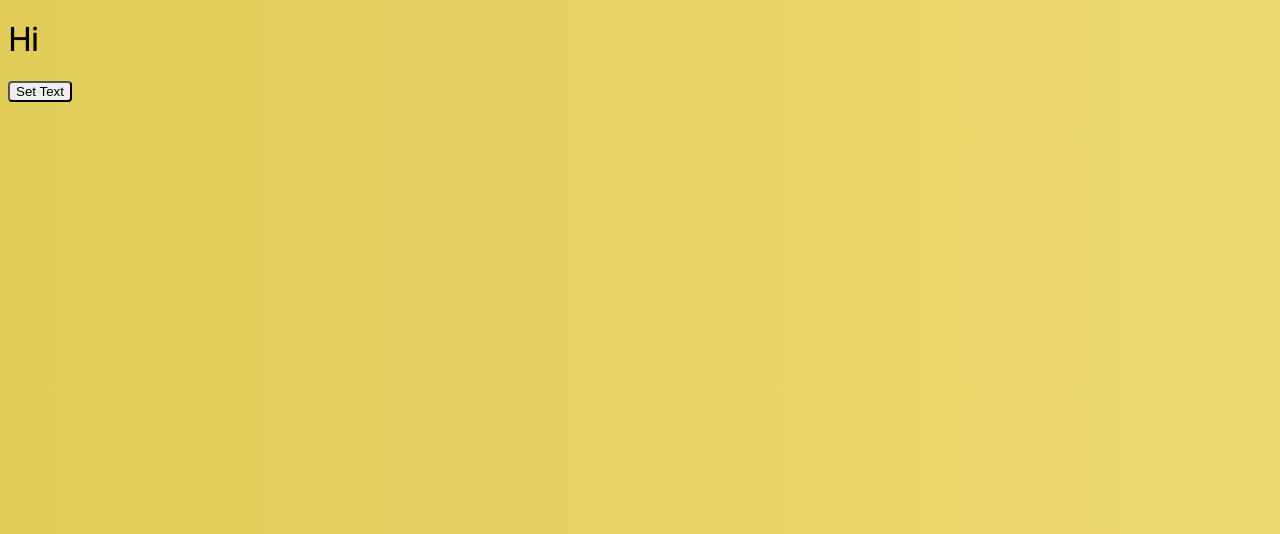
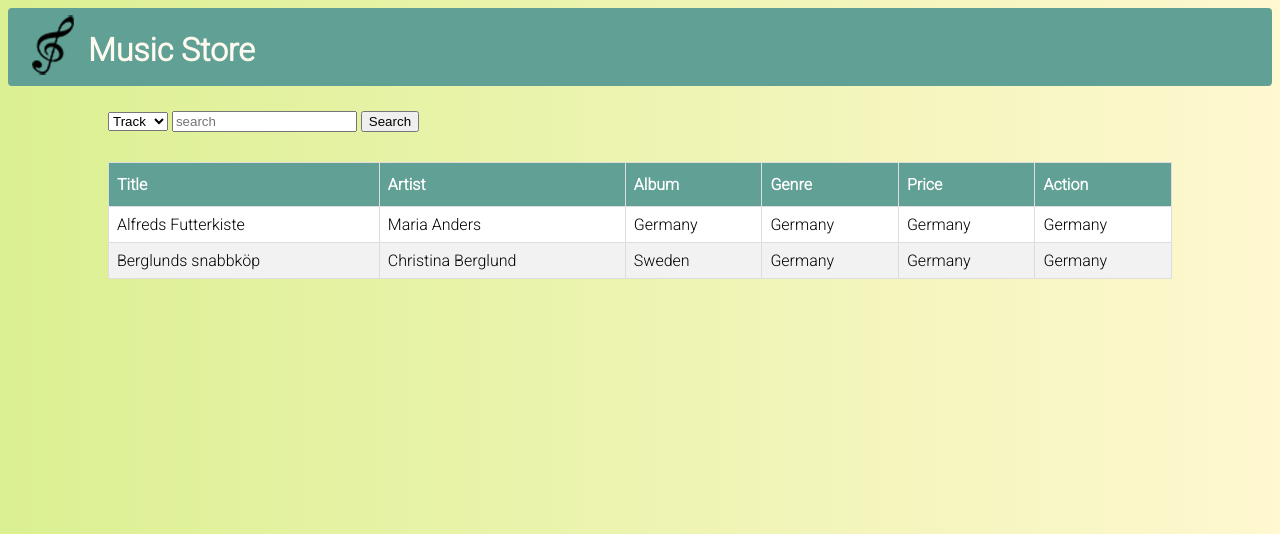
Before and after one commit to ChristianBjork/music_sales_application, a PHP site: page / in a window 1280 px wide. Shown: the top 534 px of the page. Run offline with PHP 8.4, Linux system fonts and the light colour scheme.

Commit message:
reading tracks

```diff
--- a/css/styles.css
+++ b/css/styles.css
@@ -1,8 +1,58 @@
 @import url(https://fonts.googleapis.com/css?family=Roboto:300);
 
 * {
+  margin-bottom: 15px;
+}
+
+body {
+  background: #dbf092; /* fallback for old browsers */
+  background: -webkit-linear-gradient(right, #fff8d0, #dbf092);
+  background: -moz-linear-gradient(right, #fff8d0, #dbf092);
+  background: -o-linear-gradient(right, #fff8d0, #dbf092);
+  background: linear-gradient(to left, #fff8d0, #dbf092);
+  font-family: "Roboto", sans-serif;
+  -webkit-font-smoothing: antialiased;
+  -moz-osx-font-smoothing: grayscale;
+}
+
+header {
+  padding: 2px 2px 2px 10px;
+  color: floralwhite;
+  background-color: #61a095;
   border-radius: 4px;
+  margin-bottom: 25px;
+
 }
+
+main {
+  margin: 0px 100px;
+}
+
+#notes-logo {
+  float: left;
+}
+
+#music-info-table {
+  border-collapse: collapse;
+  width: 100%;
+}
+
+#music-info-table td, #music-info-table th {
+  border: 1px solid #ddd;
+  padding: 8px;
+}
+
+#music-info-table tr:nth-child(odd) { background-color: white; }
+#music-info-table tr:nth-child(even) { background-color: #f2f2f2; }
+#music-info-table tr:hover {background-color: #ddd;}
+#music-info-table th {
+  padding-top: 12px;
+  padding-bottom: 12px;
+  text-align: left;
+  color: white;
+  background-color: #61a095;
+}
+
 
 .login-box {
   width: 360px;
@@ -17,6 +67,7 @@
   margin: 0 auto 100px;
   padding: 45px;
   text-align: center;
+  border-radius: 4px;
   box-shadow: 0 0 20px 0 rgba(0, 0, 0, 0.2), 0 5px 5px 0 rgba(0, 0, 0, 0.24);
 }
 .form input {
@@ -29,6 +80,7 @@
   padding: 10px;
   box-sizing: border-box;
   font-size: 14px;
+  border-radius: 4px;
 }
 .form button {
   font-family: "Roboto", sans-serif;
@@ -44,6 +96,7 @@
   -webkit-transition: all 0.3 ease;
   transition: all 0.3 ease;
   cursor: pointer;
+  border-radius: 4px;
 }
 .form button:hover,
 .form button:active,
@@ -62,7 +115,7 @@
 .form .register-form {
   display: none;
 }
-.container {
+/* .container {
   position: relative;
   z-index: 1;
   max-width: 300px;
@@ -95,14 +148,4 @@
 }
 .container .info span .fa {
   color: #ef3b3a;
-}
-body {
-  background: #ebd974; /* fallback for old browsers */
-  background: -webkit-linear-gradient(right, #ebd974, #e2cd58);
-  background: -moz-linear-gradient(right, #ebd974, #e2cd58);
-  background: -o-linear-gradient(right, #ebd974, #e2cd58);
-  background: linear-gradient(to left, #ebd974, #e2cd58);
-  font-family: "Roboto", sans-serif;
-  -webkit-font-smoothing: antialiased;
-  -moz-osx-font-smoothing: grayscale;
-}
+} */
--- a/index.php
+++ b/index.php
@@ -3,24 +3,65 @@
 
 <head>
     <script type="text/javascript" src="js/jquery-3.5.1.js"></script>
+    <script type="text/javascript" src="js/functions.js"></script>
     <script type="text/javascript" src="js/script.js"></script>
     <meta charset="UTF-8">
     <meta name="viewport" content="width=device-width, initial-scale=1.0">
-    <title>TrackStore</title>
+    <title>Music Store</title>
     <link rel="stylesheet" href="css/styles.css">
     </style>
 </head>
 
 <body>
-    <h1 id="txtTitle">Hi</h1>
-    <h2 id="txtID"></h2>
 
-    <button id="btn1">Set Text</button>
-    <br><br>
-    <?php
-    //include('api/api.php');
-    // require_once('model/handler_db/db_connection.php');
-    ?>
+    <header>
+        <div>
+            <img src="img/notes-logo.png" alt="notes-logo" id="notes-logo">
+        </div>
+        <h1>Music Store</h1>
+    </header>
+    <main>
+        <div>
+            <select name="search-opt" id="search-opt">
+                <option value="track">Track</option>
+                <option value="album">Album</option>
+                <option value="artist">Artist</option>
+            </select>
+            <input id="search-val" type="text" placeholder="search">
+            <button id="search" type="button">Search</button>
+        </div>
+
+        <table id="music-info-table">
+            <thead id="track-thead">
+                <tr>
+                    <th>Title</th>
+                    <th>Artist</th>
+                    <th>Album</th>
+                    <th>Genre</th>
+                    <th>Price</th>
+                    <th>Action</th>
+                </tr>
+            </thead>
+            <tbody>
+                <tr>
+                    <td>Alfreds Futterkiste</td>
+                    <td>Maria Anders</td>
+                    <td>Germany</td>
+                    <td>Germany</td>
+                    <td>Germany</td>
+                    <td>Germany</td>
+                </tr>
+                <tr>
+                    <td>Berglunds snabbköp</td>
+                    <td>Christina Berglund</td>
+                    <td>Sweden</td>
+                    <td>Germany</td>
+                    <td>Germany</td>
+                    <td>Germany</td>
+                </tr>
+            </tbody>
+        </table>
+    </main>
 
 </body>
 
--- /dev/null
+++ b/js/functions.js
@@ -0,0 +1,16 @@
+function setupTrackTable(data) {
+    let table = ''
+    console.log("TRACK NAME" + data[1].title);
+    data.forEach( trackInfo => {
+        console.log(trackInfo.price);
+        table += "<tr data-track_id='" + trackInfo.TrackId + "'>";
+                table += "<td>" + trackInfo.title + "</td>";
+                table += "<td>" + trackInfo.artist + "</td>";
+                table += "<td>" + trackInfo.album + "</td>";
+                table += "<td>" + trackInfo.genre + "</td>";
+                table += "<td>" + trackInfo.price + "$</td>";
+                table += "<td><button>Info</button></td>";
+        table += "</tr>";
+    });
+    $("#music-info-table").find("tbody").html(table);
+}
--- a/js/script.js
+++ b/js/script.js
@@ -1,13 +1,44 @@
 $(document).ready(function () {
     const apiUrl = "api/api.php"
-    $("#btn1").click(function () {
-        console.log("Clicked");
-        displayOneTrack(apiUrl, 2);
-    });
+    search(apiUrl);
 });
 
+function search(apiUrl) {
+    $("#search").click(function() {
+        console.log("SØG!");
+        let searchVal = $("#search-val").val();
+        let searchOpt = $("#search-opt").val();
+        if (search.length === 0) search = '';
+        console.log(searchOpt + " --- " + searchVal);
+        switch(searchOpt){
+            case "track":
+                $.ajax({
+                    url: apiUrl,
+                    type: "POST",
+                    data: {
+                        entity: "track",
+                        action: "get",
+                        searchVal: searchVal
+                    },
+                    success: function(data) {
+                        let trackData = JSON.parse(data);
+                        console.log(trackData);
+                        setupTrackTable(trackData);
+                    }
+                });
+                break;
+            case "album":
+                console.log("ALBUM SEARCH");
+                break;
+            case "artist":
+                console.log("ARTIST SEARCH");
+                break;
+        }
+    })
+
+}
+
 function displayOneTrack(apiUrl, id) {
-    console.log("DISPLAAAY");
     $.ajax({
         url: apiUrl,
         type: "POST",
@@ -17,7 +48,6 @@ function displayOneTrack(apiUrl, id) {
             id: id
         },
         success: function (data) {
-            console.log("SUCCESS");
             console.log(data);
             const trackInfo = JSON.parse(data);
             $("#txtID").text(trackInfo["TrackId"]);
--- a/login.php
+++ b/login.php
@@ -9,7 +9,7 @@
     <script type="text/javascript" src="js/login.js"></script>
 </head>
 <body>
-    <?php include_once("api\api.php") ?>
+    <?php //include_once("api\api.php") ?>
     <div class="login-box">
         <div class="form">
             <form class="register-form">
```
Also changed, not shown: api/api.php (+4 -4 lines), header.php (added, +11 -0 lines), js/login.js (+5 -3 lines), model/track.php (+33 -9 lines), img/notes-logo.png (added).
